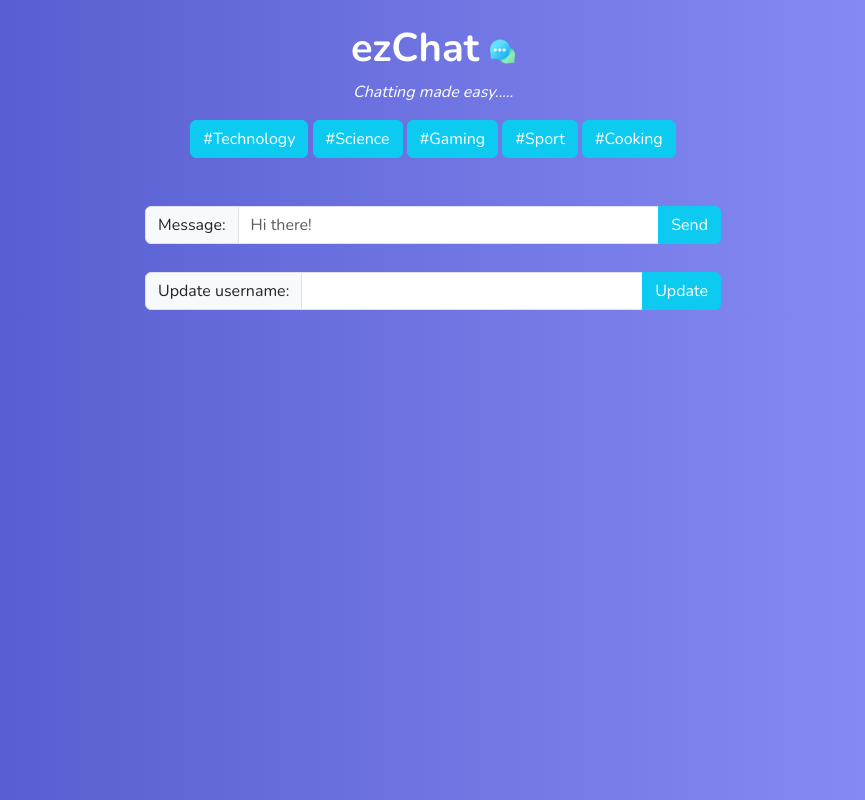
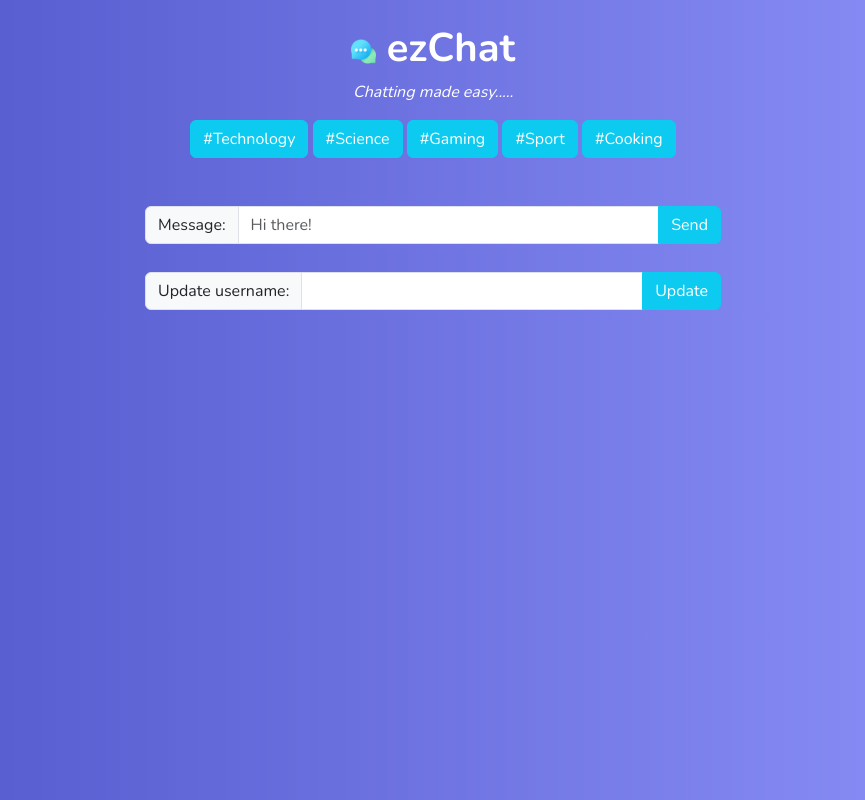
Before and after one commit to abubakrmo/ez-chat, a website built with webpack: page dist/index.html in a window 1280 px wide. Shown: the whole page, without its empty margins (207-1072 px from the left). Built offline with nearby package versions, Linux system fonts and the light colour scheme; some packages are replaced by stand-ins of ours; no server answers; the database is empty.

Commit message:
icon image, application title repositioned

```diff
--- a/dist/index.html
+++ b/dist/index.html
@@ -27,8 +27,8 @@
 </head>
 <body>
     <div class="container mt-4">
-        <h1 class="text-center text-white fw-bold">
-            ezChat <img src="/images/chat.png" width="25" alt="">
+        <h1 class="text-center text-white fw-bolder">
+             <img src="/images/chat.png" width="25" alt=""> ezChat
         </h1>
         <p class="text-center text-white fst-italic">Chatting made easy.....</p>
 
```
